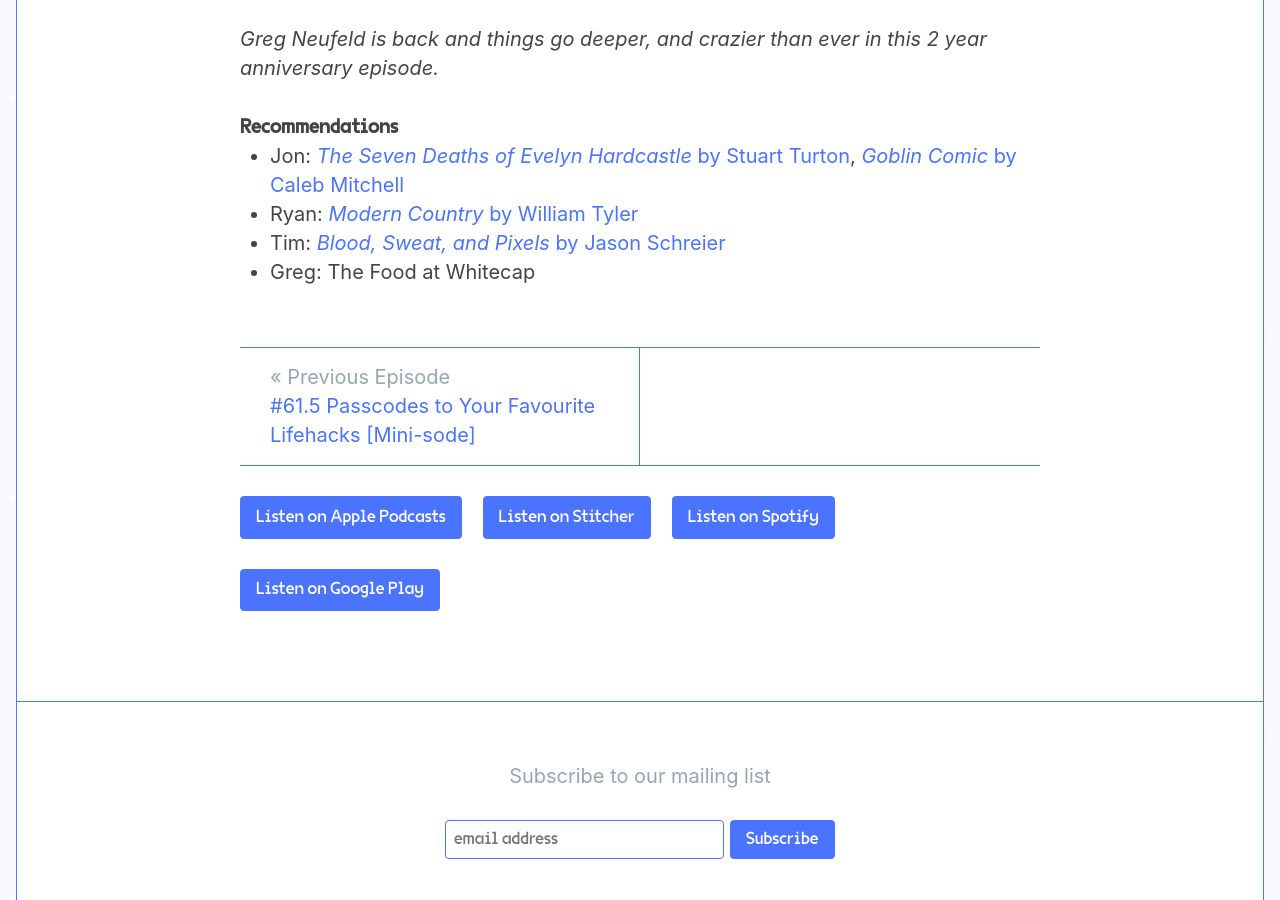
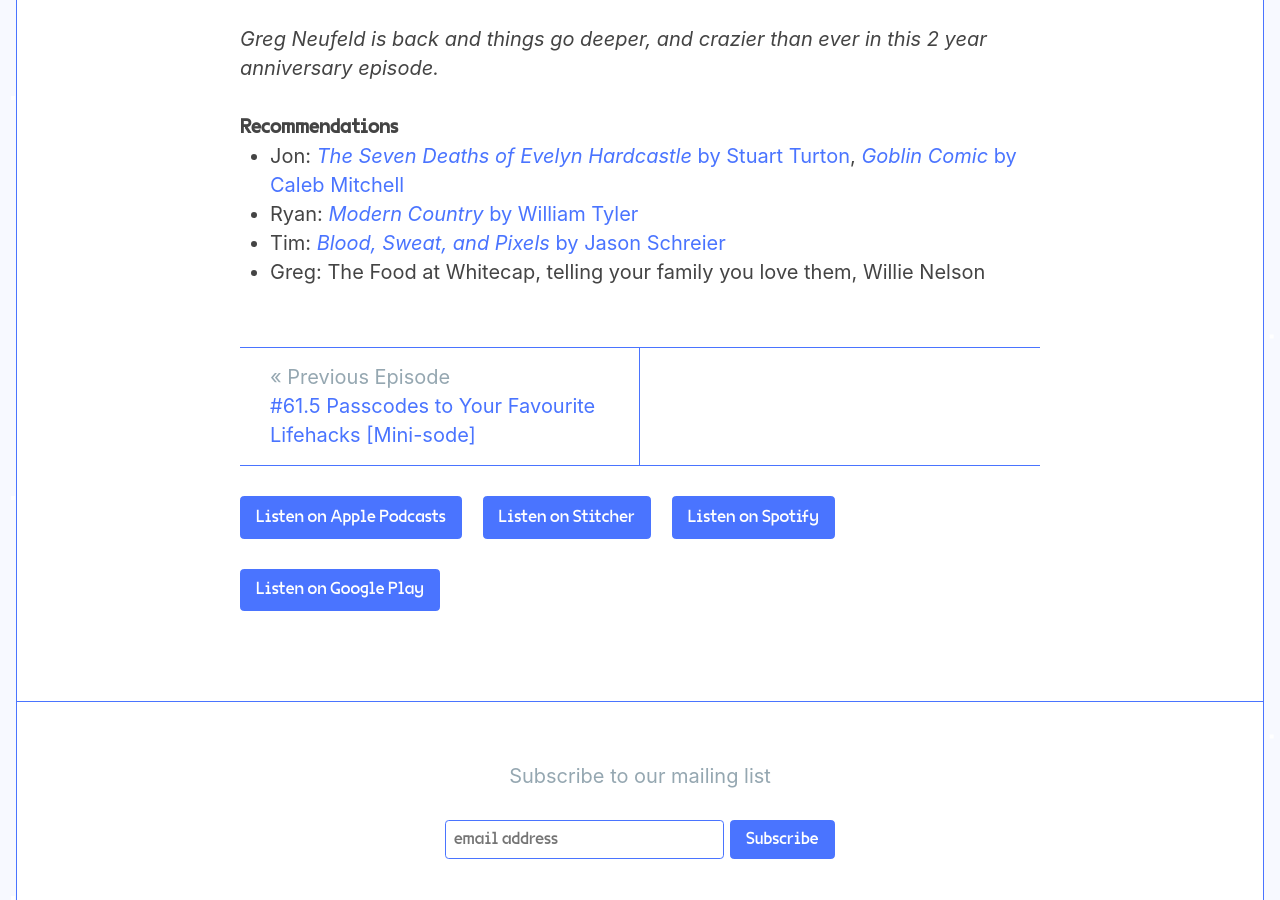
Before and after one commit to jondueck/whatevertown, a Jekyll site: the page built from _posts/2019-11-26-number-62.markdown, in a window 1280 px wide and 900 px high, scrolled down 687 px. Built offline with Jekyll 4.4.1, drawn with Linux system fonts in a browser that asks for light colours; some web fonts are replaced; comment, search, counter and statistics services are not loaded.

Commit message:
Updated Number 62

```diff
--- a/_posts/2019-11-26-number-62.markdown
+++ b/_posts/2019-11-26-number-62.markdown
@@ -16,4 +16,4 @@ length: 65178564
 - Jon: [*The Seven Deaths of Evelyn Hardcastle* by Stuart Turton](https://www.goodreads.com/book/show/36337550-the-7-deaths-of-evelyn-hardcastle), [*Goblin Comic* by Caleb Mitchell](https://twitter.com/i/moments/1196438034222342144)
 - Ryan: [*Modern Country* by William Tyler](https://open.spotify.com/album/0AlKGJjZriUhapXB3hyW6h?si=OGU154zuQeeFIJ6boRu4WQ)
 - Tim: [*Blood, Sweat, and Pixels* by Jason Schreier](https://www.amazon.ca/Blood-Sweat-Pixels-Triumphant-Turbulent-ebook/dp/B01NAKSWW1)
-- Greg: The Food at Whitecap
+- Greg: The Food at Whitecap, telling your family you love them, Willie Nelson
```
